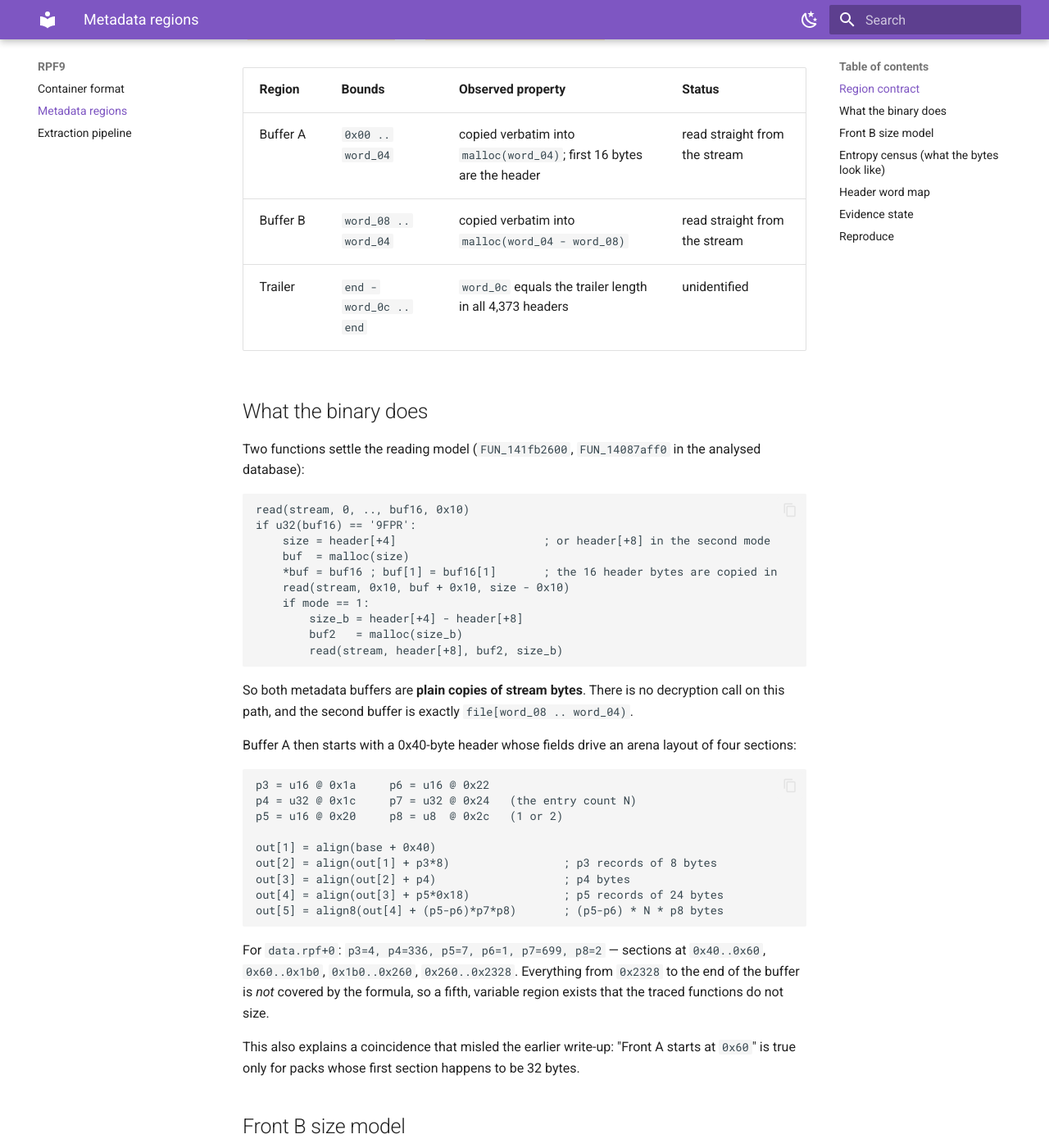
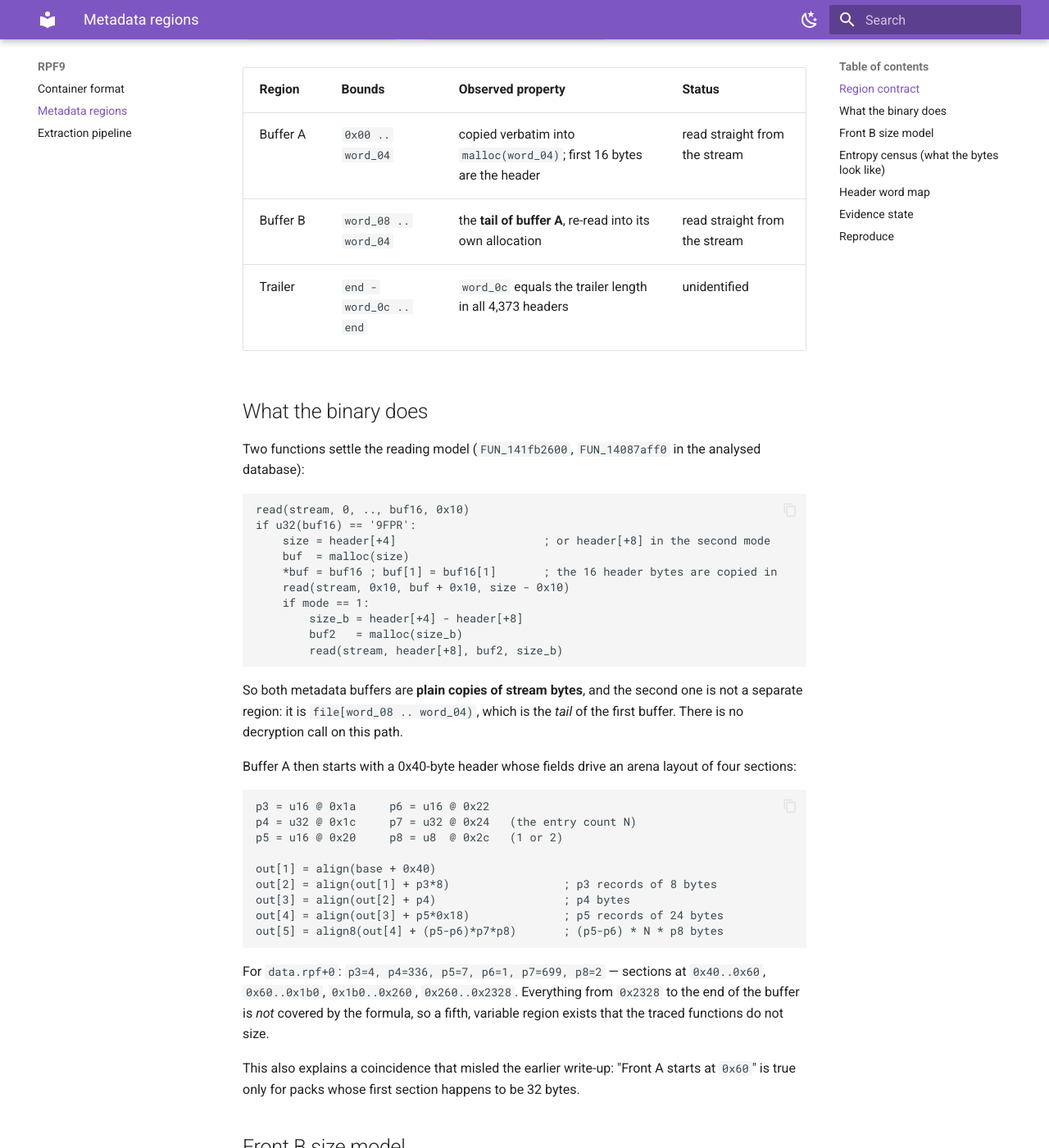
Before and after one commit to lynxnathan/rage-tools-vi, an MkDocs documentation site: the page built from docs/rpf9/metadata.md, in a window 1280 px wide and 1400 px high, scrolled down 977 px. Shown: the whole window at 82% size. Built offline with MkDocs 1.6.1 and Material for MkDocs 9.7.7, drawn with Linux system fonts in a browser that asks for light colours.

Commit message:
docs: buffer B is a suffix of buffer A, not a separate region

````diff
--- a/docs/rpf9/metadata.md
+++ b/docs/rpf9/metadata.md
@@ -55,7 +55,7 @@ classDiagram
 | Region | Bounds | Observed property | Status |
 | --- | --- | --- | --- |
 | Buffer A | `0x00 .. word_04` | copied verbatim into `malloc(word_04)`; first 16 bytes are the header | read straight from the stream |
-| Buffer B | `word_08 .. word_04` | copied verbatim into `malloc(word_04 - word_08)` | read straight from the stream |
+| Buffer B | `word_08 .. word_04` | the **tail of buffer A**, re-read into its own allocation | read straight from the stream |
 | Trailer | `end - word_0c .. end` | `word_0c` equals the trailer length in all 4,373 headers | unidentified |
 
 ## What the binary does
@@ -76,9 +76,9 @@ if u32(buf16) == '9FPR':
         read(stream, header[+8], buf2, size_b)
 ```
 
-So both metadata buffers are **plain copies of stream bytes**. There is no
-decryption call on this path, and the second buffer is exactly
-`file[word_08 .. word_04)`.
+So both metadata buffers are **plain copies of stream bytes**, and the second one
+is not a separate region: it is `file[word_08 .. word_04)`, which is the *tail* of
+the first buffer. There is no decryption call on this path.
 
 Buffer A then starts with a 0x40-byte header whose fields drive an arena layout of
 four sections:
````
